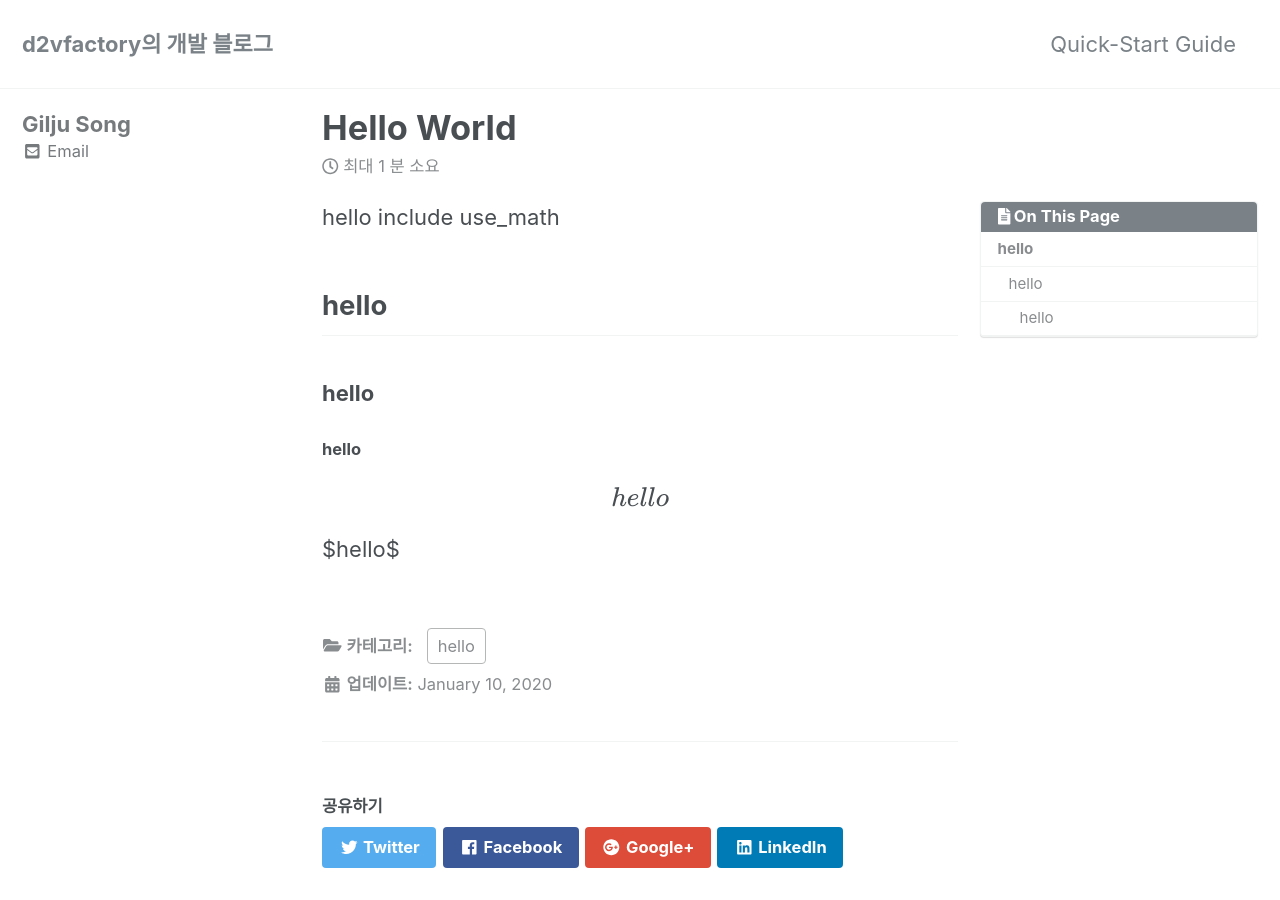
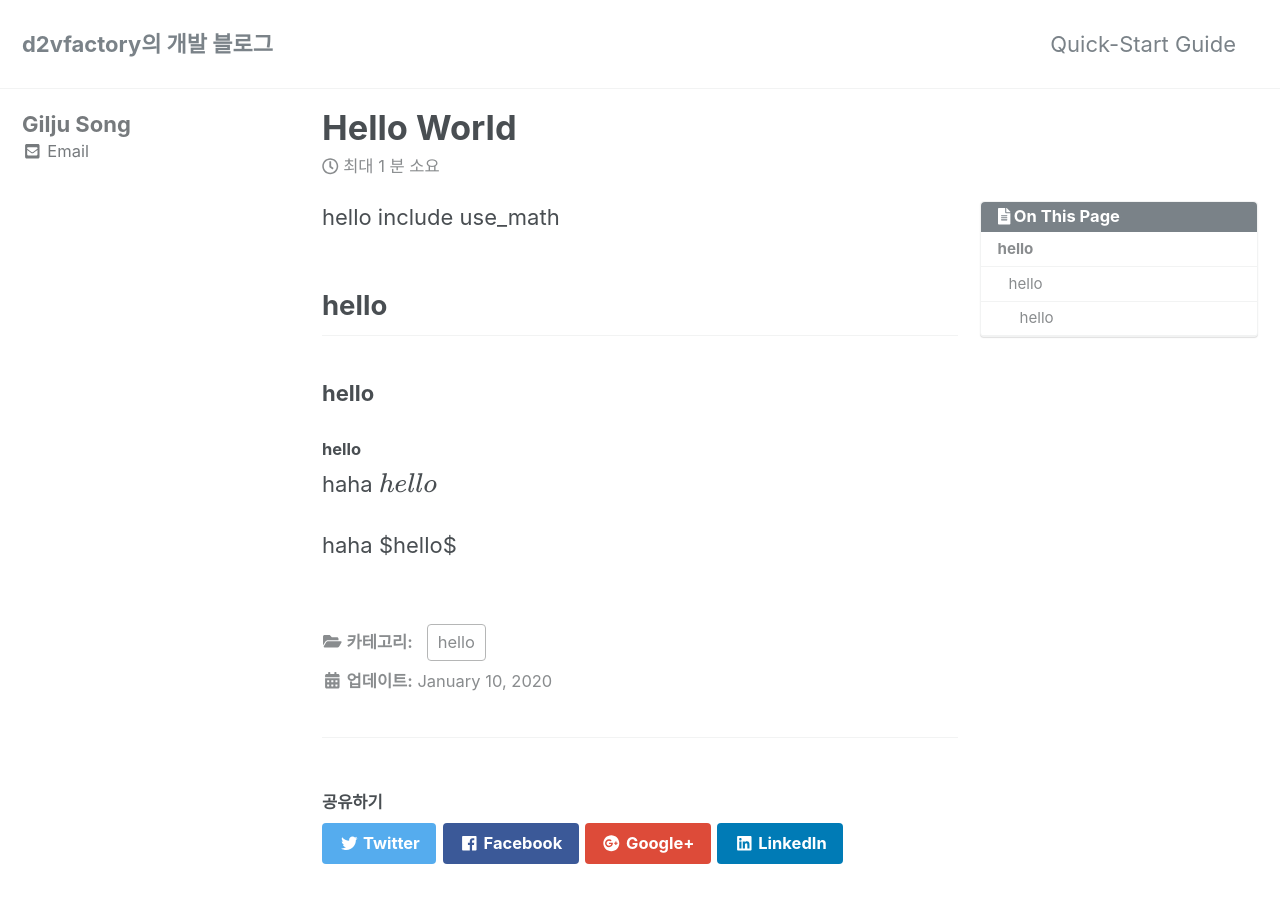
Before and after one commit to d2vfactory/d2vfactory.github.io, a Jekyll site: the page built from _posts/2020-01-10-hello.md, in a window 1280 px wide and 900 px high. Built offline with Jekyll 4.4.1, drawn with Linux system fonts in a browser that asks for light colours; nearby versions of some CDN libraries; formulas are drawn with MathJax 3.

Commit message:
math 태그 적용 테스트

```diff
--- a/_posts/2020-01-10-hello.md
+++ b/_posts/2020-01-10-hello.md
@@ -13,6 +13,6 @@ hello include use_math
 
 #### hello
 
-$$hello$$
+haha $$hello$$
 
-$hello$
+haha $hello$
```
